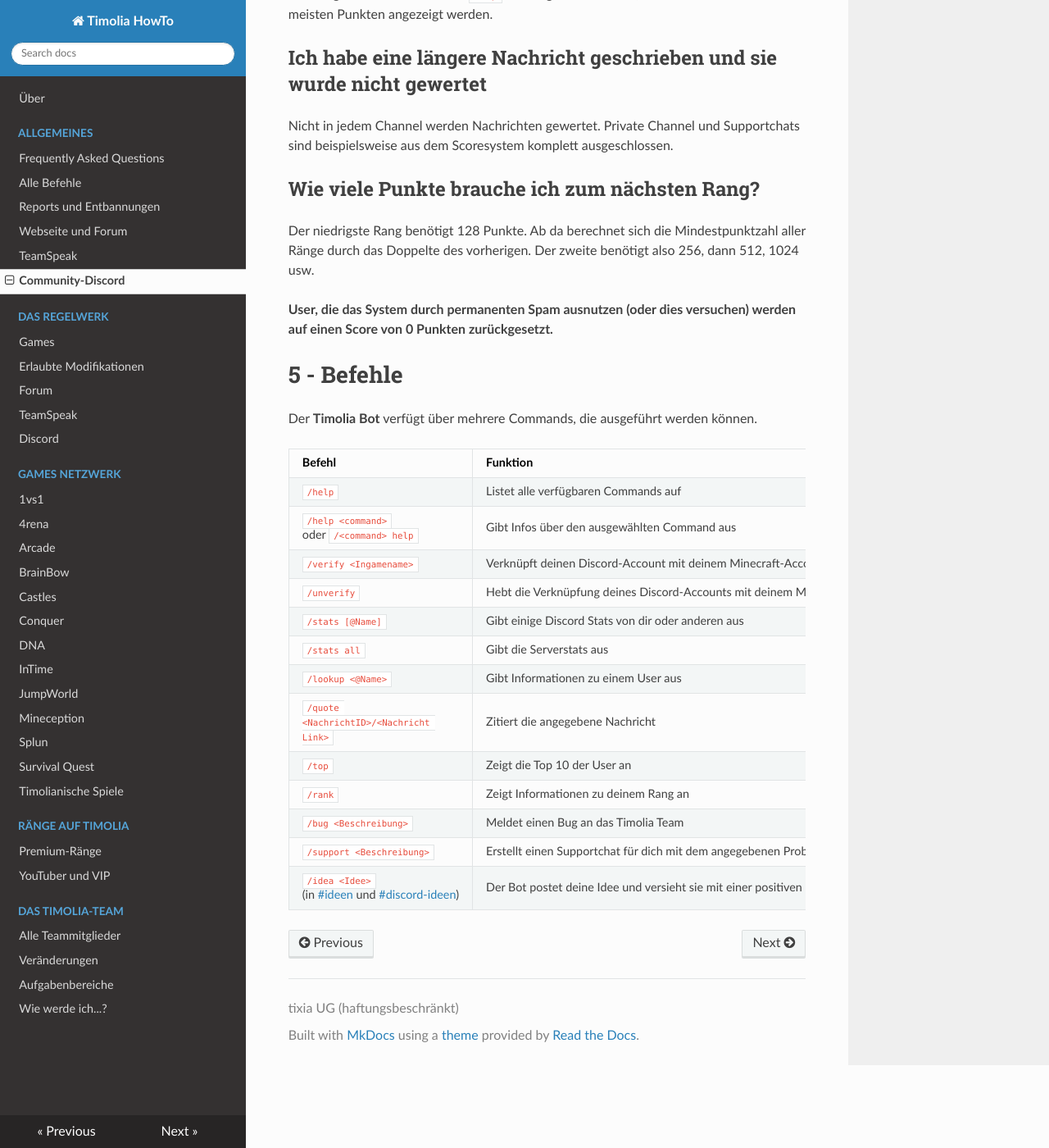
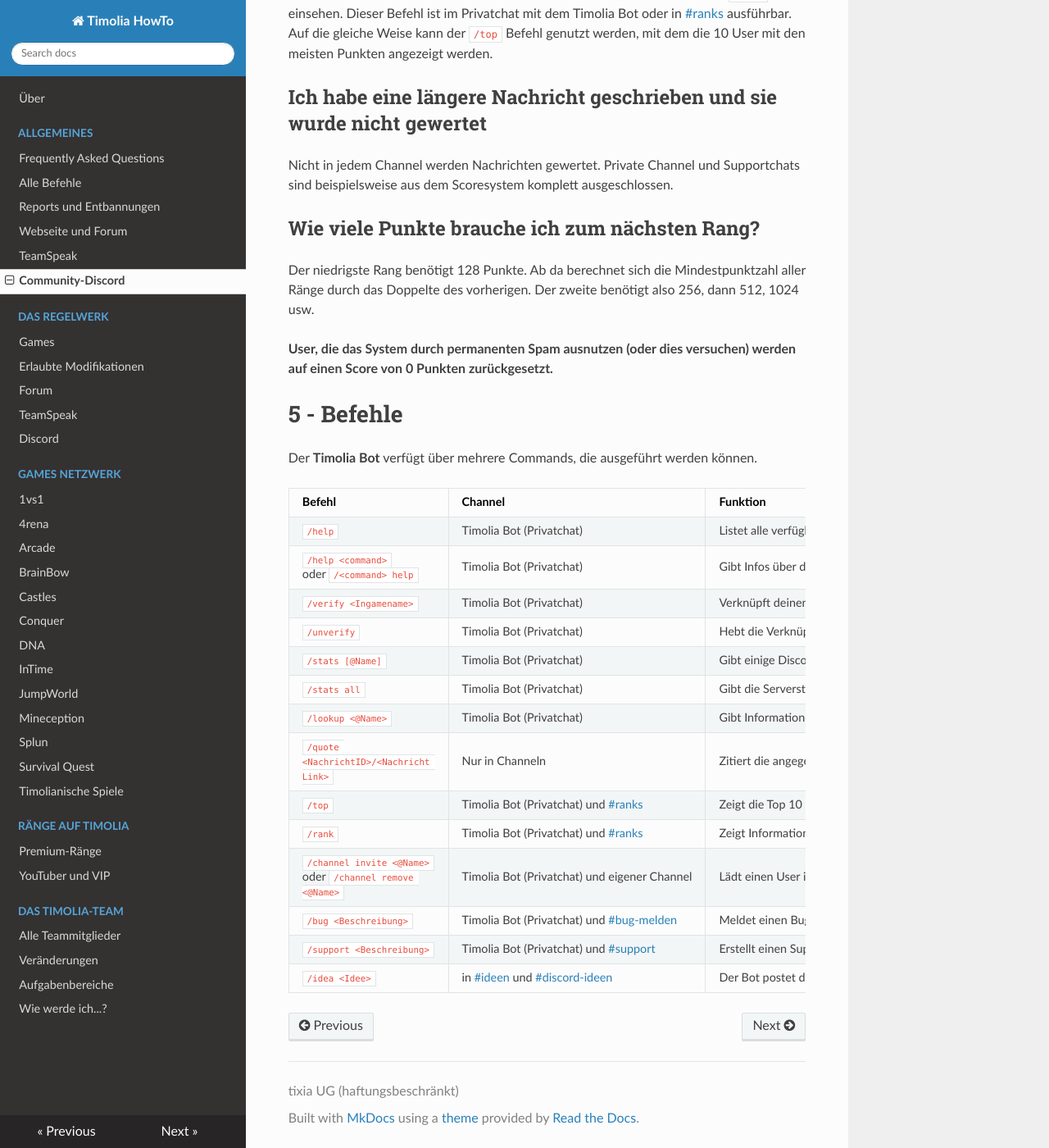
Before and after one commit to TimoliaDE/HowTo, an MkDocs documentation site: the page built from docs/discord.md, in a window 1280 px wide and 1400 px high, scrolled down 2111 px. Shown: the whole window at 82% size. Built offline with MkDocs 1.6.1, drawn with Linux system fonts in a browser that asks for light colours; nearby versions of some CDN libraries; old or Windows-style settings are respelled for this version of MkDocs; some of the changed text lies outside the part shown.

Commit message:
Update discord.md

```diff
--- a/docs/discord.md
+++ b/docs/discord.md
@@ -54,18 +54,19 @@ Der niedrigste Rang benötigt 128 Punkte. Ab da berechnet sich die Mindestpunktz
 
 Der <strong>Timolia Bot</strong> verfügt über mehrere Commands, die ausgeführt werden können.
 
-| Befehl | Funktion |
-| ------ | -------- |
-| `/help` | Listet alle verfügbaren Commands auf |
-| `/help <command>` oder `/<command> help` | Gibt Infos über den ausgewählten Command aus |
-| `/verify <Ingamename>` | Verknüpft deinen Discord-Account mit deinem Minecraft-Account |
-| `/unverify` | Hebt die Verknüpfung deines Discord-Accounts mit deinem Minecraft-Account auf |
-| `/stats [@Name]` | Gibt einige Discord Stats von dir oder anderen aus |
-| `/stats all` | Gibt die Serverstats aus |
-| `/lookup <@Name>` | Gibt Informationen zu einem User aus |
-| `/quote <NachrichtID>/<Nachricht Link>` | Zitiert die angegebene Nachricht |
-| `/top` | Zeigt die Top 10 der User an|
-| `/rank` | Zeigt Informationen zu deinem Rang an |
-| `/bug <Beschreibung>` | Meldet einen Bug an das Timolia Team |
-| `/support <Beschreibung>` | Erstellt einen Supportchat für dich mit dem angegebenen Problem |
-| `/idea <Idee>` (in [#ideen](https://discordapp.com/channels/407554118887014402/413615776399097866) und [#discord-ideen](https://discordapp.com/channels/407554118887014402/569594169228656656))| Der Bot postet deine Idee und versieht sie mit einer positiven und einer negativen Reaction |
+| Befehl | Channel | Funktion |
+| ------ | -------------- | -------- |
+| `/help` | Timolia Bot (Privatchat) | Listet alle verfügbaren Commands auf |
+| `/help <command>` oder `/<command> help` | Timolia Bot (Privatchat) | Gibt Infos über den ausgewählten Command aus |
+| `/verify <Ingamename>` | Timolia Bot (Privatchat) | Verknüpft deinen Discord-Account mit deinem Minecraft-Account |
+| `/unverify` | Timolia Bot (Privatchat) | Hebt die Verknüpfung deines Discord-Accounts mit deinem Minecraft-Account auf |
+| `/stats [@Name]` | Timolia Bot (Privatchat) | Gibt einige Discord Stats von dir oder anderen aus |
+| `/stats all` | Timolia Bot (Privatchat) | Gibt die Serverstats aus |
+| `/lookup <@Name>` | Timolia Bot (Privatchat) | Gibt Informationen zu einem User aus |
+| `/quote <NachrichtID>/<Nachricht Link>` | Nur in Channeln | Zitiert die angegebene Nachricht |
+| `/top` | Timolia Bot (Privatchat) und [#ranks](https://discordapp.com/channels/407554118887014402/548160287891783690)| Zeigt die Top 10 der User an|
+| `/rank` | Timolia Bot (Privatchat) und [#ranks](https://discordapp.com/channels/407554118887014402/548160287891783690) | Zeigt Informationen zu deinem Rang an |
+| `/channel invite <@Name>` oder `/channel remove <@Name>` | Timolia Bot (Privatchat) und eigener Channel | Lädt einen User in einen privaten Chatchannel ein oder entfernt ihn |
+| `/bug <Beschreibung>` | Timolia Bot (Privatchat) und [#bug-melden](https://discordapp.com/channels/407554118887014402/413638656264503317) | Meldet einen Bug an das Timolia Team |
+| `/support <Beschreibung>` | Timolia Bot (Privatchat) und [#support](https://discordapp.com/channels/407554118887014402/413594798906408960) | Erstellt einen Supportchat für dich mit dem angegebenen Problem |
+| `/idea <Idee>` | in [#ideen](https://discordapp.com/channels/407554118887014402/413615776399097866) und [#discord-ideen](https://discordapp.com/channels/407554118887014402/569594169228656656) | Der Bot postet deine Idee und versieht sie mit einer positiven und einer negativen Reaction |
```
Also changed, not shown: other parts of docs/discord.md (+1 -1 lines).
